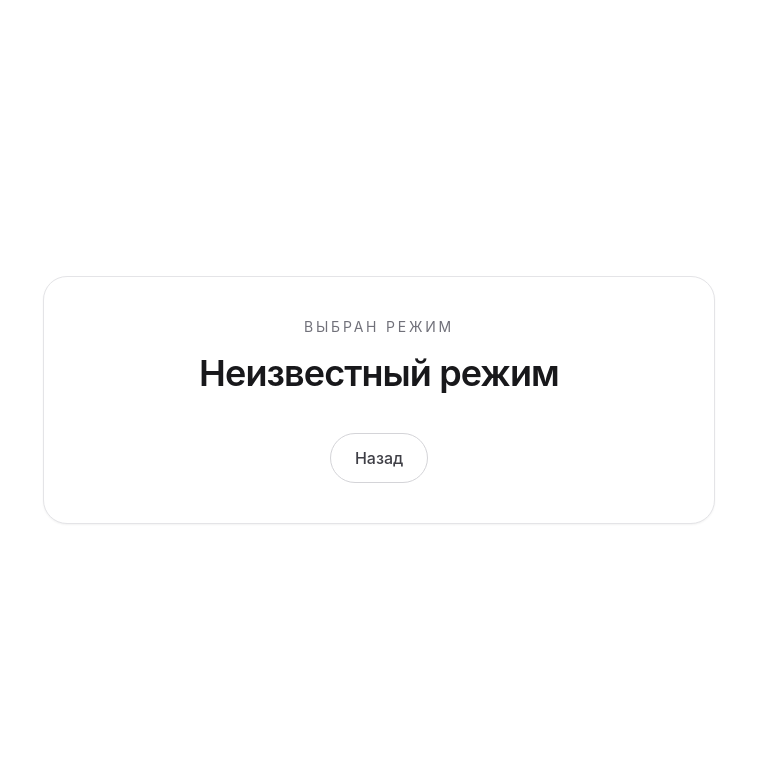
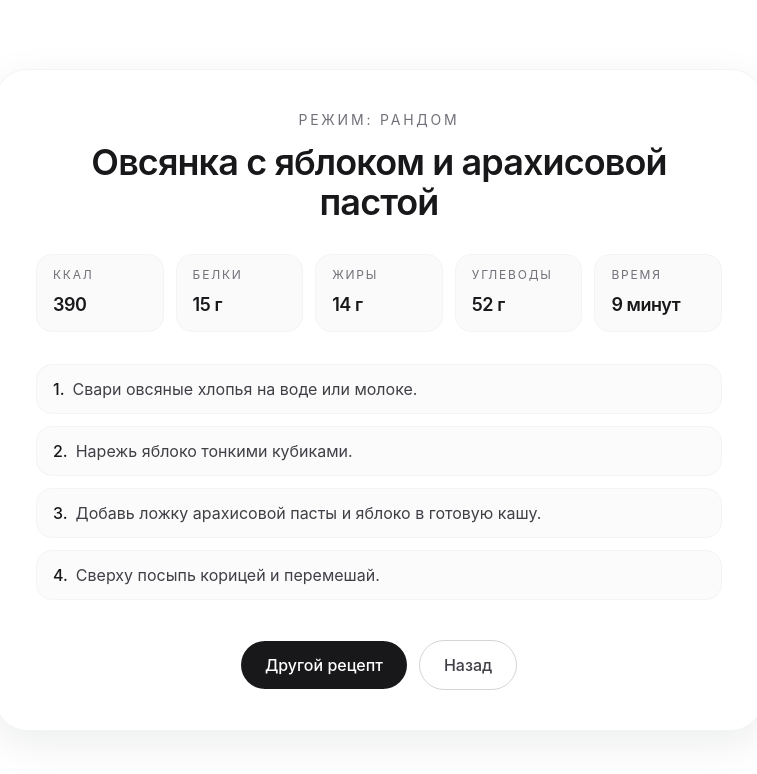
Before and after one commit to da6un4ik/gazpachp, a Next.js app: page /result in a window 1280 px wide. Shown: the top 774 px of the page, without its empty margins (261-1018 px from the left). Built offline with nearby package versions, Linux system fonts and the light colour scheme.

Commit message:
Enhance result page with recipe card nutrition and steps

```diff
--- a/pages/result.tsx
+++ b/pages/result.tsx
@@ -1,6 +1,99 @@
 import Head from 'next/head';
 import Link from 'next/link';
 import { useRouter } from 'next/router';
+
+type Recipe = {
+  dish: string;
+  calories: number;
+  protein: number;
+  fat: number;
+  carbs: number;
+  time: string;
+  steps: string[];
+};
+
+const recipesByMode: Record<string, Recipe[]> = {
+  'weight-loss': [
+    {
+      dish: 'Йогурт-боул с ягодами и чиа',
+      calories: 280,
+      protein: 19,
+      fat: 9,
+      carbs: 30,
+      time: '8 минут',
+      steps: [
+        'Выложи греческий йогурт в глубокую миску.',
+        'Добавь ягоды и 1 чайную ложку семян чиа.',
+        'Посыпь орехами и щепоткой корицы.',
+        'Перемешай верхний слой и сразу подавай.'
+      ]
+    }
+  ],
+  protein: [
+    {
+      dish: 'Омлет с индейкой и шпинатом',
+      calories: 360,
+      protein: 32,
+      fat: 20,
+      carbs: 11,
+      time: '10 минут',
+      steps: [
+        'Взбей 3 яйца с щепоткой соли.',
+        'Обжарь ломтики индейки 1–2 минуты.',
+        'Добавь шпинат и яйца, готовь на среднем огне.',
+        'Сложи омлет пополам и подавай.'
+      ]
+    }
+  ],
+  kids: [
+    {
+      dish: 'Банановые мини-панкейки',
+      calories: 330,
+      protein: 12,
+      fat: 10,
+      carbs: 47,
+      time: '12 минут',
+      steps: [
+        'Разомни банан вилкой.',
+        'Добавь яйцо и 3 столовые ложки овсяной муки.',
+        'Выпекай маленькие панкейки по 1 минуте с каждой стороны.',
+        'Подавай с йогуртом или мягкими ягодами.'
+      ]
+    }
+  ],
+  quick: [
+    {
+      dish: 'Тост с авокадо и яйцом',
+      calories: 340,
+      protein: 14,
+      fat: 18,
+      carbs: 29,
+      time: '7 минут',
+      steps: [
+        'Поджарь цельнозерновой хлеб в тостере.',
+        'Разомни авокадо с солью и лимоном.',
+        'Свари яйцо вкрутую или пашот.',
+        'Собери тост и добавь перец по вкусу.'
+      ]
+    }
+  ],
+  random: [
+    {
+      dish: 'Овсянка с яблоком и арахисовой пастой',
+      calories: 390,
+      protein: 15,
+      fat: 14,
+      carbs: 52,
+      time: '9 минут',
+      steps: [
+        'Свари овсяные хлопья на воде или молоке.',
+        'Нарежь яблоко тонкими кубиками.',
+        'Добавь ложку арахисовой пасты и яблоко в готовую кашу.',
+        'Сверху посыпь корицей и перемешай.'
+      ]
+    }
+  ]
+};
 
 const modeMap: Record<string, string> = {
   'weight-loss': 'Похудение',
@@ -10,10 +103,18 @@ const modeMap: Record<string, string> = {
   random: 'Рандом'
 };
 
+function pickRecipe(mode: string, recipeSeed: number) {
+  const pool = recipesByMode[mode] ?? recipesByMode.random;
+  const index = Math.abs(recipeSeed) % pool.length;
+  return pool[index];
+}
+
 export default function ResultPage() {
   const router = useRouter();
-  const modeParam = typeof router.query.mode === 'string' ? router.query.mode : '';
-  const modeLabel = modeMap[modeParam] ?? 'Неизвестный режим';
+  const modeParam = typeof router.query.mode === 'string' ? router.query.mode : 'random';
+  const label = modeMap[modeParam] ?? modeMap.random;
+  const recipeSeed = Number(router.query.r ?? 0);
+  const recipe = pickRecipe(modeParam, Number.isNaN(recipeSeed) ? 0 : recipeSeed);
 
   return (
     <>
@@ -22,18 +123,65 @@ export default function ResultPage() {
       </Head>
 
       <main className="flex min-h-screen items-center justify-center bg-white px-6 py-12">
-        <section className="w-full max-w-2xl rounded-3xl border border-zinc-200 bg-white p-10 text-center shadow-sm">
-          <p className="text-sm uppercase tracking-[0.2em] text-zinc-500">Выбран режим</p>
-          <h1 className="mt-4 text-4xl font-semibold tracking-tight text-zinc-900">{modeLabel}</h1>
+        <section className="w-full max-w-3xl rounded-[2rem] border border-zinc-100 bg-white p-8 shadow-[0_12px_40px_rgba(15,23,42,0.08)] sm:p-10">
+          <p className="text-center text-sm uppercase tracking-[0.2em] text-zinc-500">Режим: {label}</p>
+          <h1 className="mt-3 text-center text-3xl font-semibold tracking-tight text-zinc-900 sm:text-4xl">
+            {recipe.dish}
+          </h1>
 
-          <Link
-            href="/"
-            className="mt-10 inline-flex rounded-full border border-zinc-300 px-6 py-3 text-base font-medium text-zinc-700 transition hover:border-zinc-400 hover:text-zinc-900"
-          >
-            Назад
-          </Link>
+          <div className="mt-8 grid grid-cols-2 gap-3 sm:grid-cols-5">
+            <StatCard label="Ккал" value={recipe.calories.toString()} />
+            <StatCard label="Белки" value={`${recipe.protein} г`} />
+            <StatCard label="Жиры" value={`${recipe.fat} г`} />
+            <StatCard label="Углеводы" value={`${recipe.carbs} г`} />
+            <StatCard label="Время" value={recipe.time} className="col-span-2 sm:col-span-1" />
+          </div>
+
+          <ol className="mt-8 space-y-3">
+            {recipe.steps.slice(0, 6).map((step, index) => (
+              <li
+                key={step}
+                className="rounded-2xl border border-zinc-100 bg-zinc-50/70 px-4 py-3 text-zinc-700"
+              >
+                <span className="mr-2 font-medium text-zinc-900">{index + 1}.</span>
+                {step}
+              </li>
+            ))}
+          </ol>
+
+          <div className="mt-10 flex flex-col items-center justify-center gap-3 sm:flex-row">
+            <Link
+              href={`/result?mode=${modeParam}&r=${(Number.isNaN(recipeSeed) ? 0 : recipeSeed) + 1}`}
+              className="inline-flex w-full justify-center rounded-full bg-zinc-900 px-6 py-3 text-base font-medium text-white transition hover:bg-zinc-800 sm:w-auto"
+            >
+              Другой рецепт
+            </Link>
+            <Link
+              href="/"
+              className="inline-flex w-full justify-center rounded-full border border-zinc-300 px-6 py-3 text-base font-medium text-zinc-700 transition hover:border-zinc-400 hover:text-zinc-900 sm:w-auto"
+            >
+              Назад
+            </Link>
+          </div>
         </section>
       </main>
     </>
   );
 }
+
+function StatCard({
+  label,
+  value,
+  className = ''
+}: {
+  label: string;
+  value: string;
+  className?: string;
+}) {
+  return (
+    <div className={`rounded-2xl border border-zinc-100 bg-zinc-50 px-4 py-3 ${className}`}>
+      <p className="text-xs uppercase tracking-[0.15em] text-zinc-500">{label}</p>
+      <p className="mt-2 text-lg font-semibold tracking-tight text-zinc-900">{value}</p>
+    </div>
+  );
+}
```
